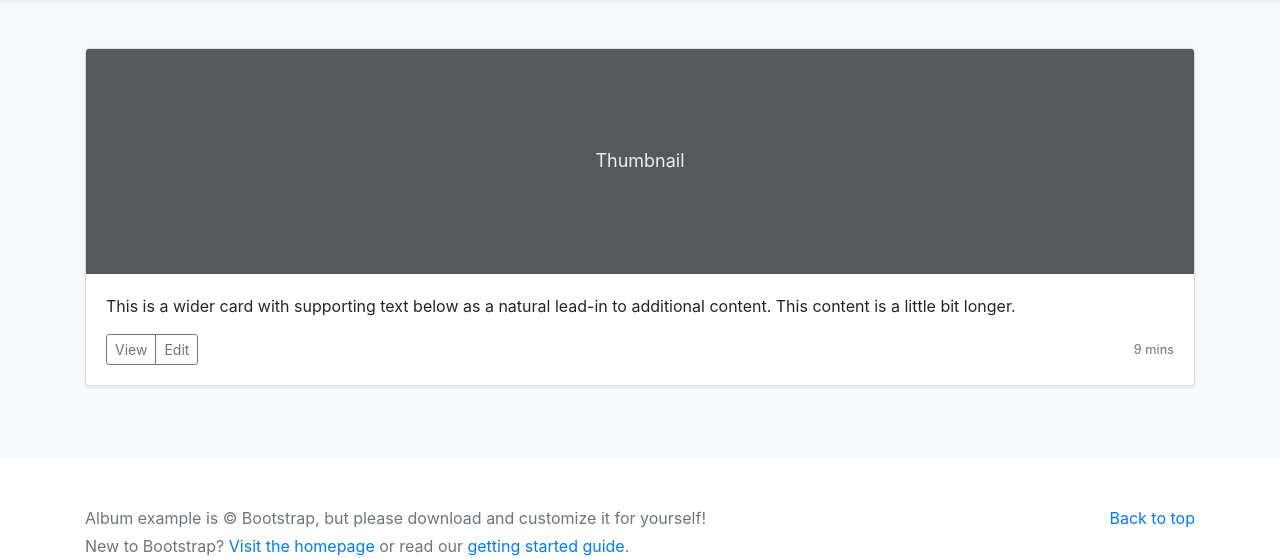
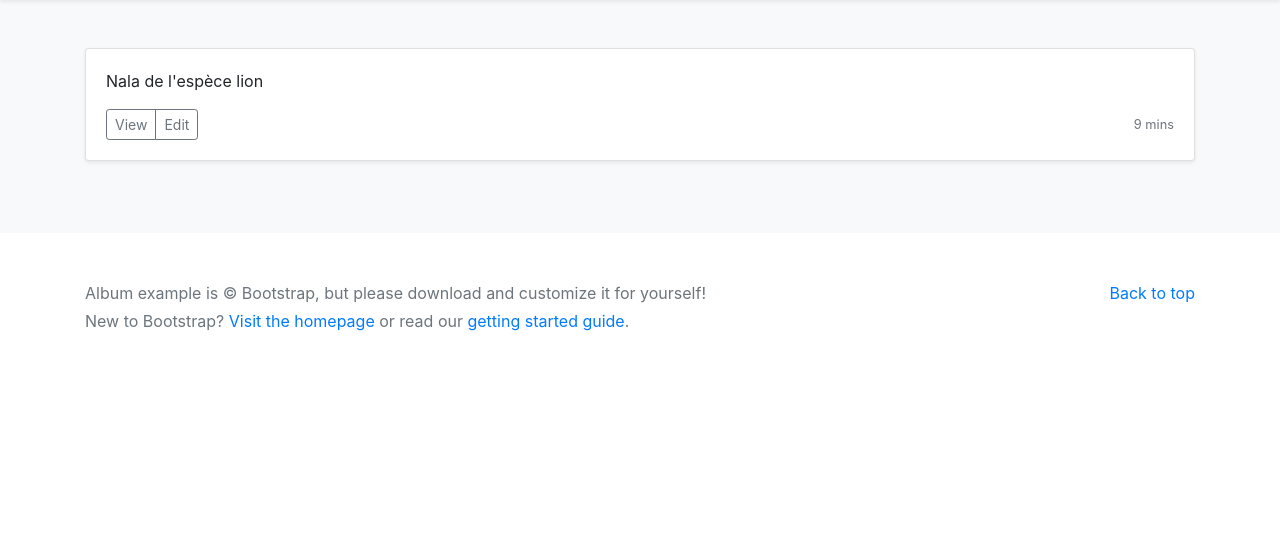
Before and after one commit to tomsihap/wf3zoo, a PHP site: page /show.php in a window 1280 px wide. Shown: the part 56-614 px from the top of the page. Run offline with PHP 8.4, Linux system fonts and the light colour scheme; data comes from the database, SQL or seed files in the repository.

Commit message:
Creating show.php

```diff
--- a/show.php
+++ b/show.php
@@ -1,3 +1,10 @@
+<?php
+$bdd = new PDO('mysql:host=localhost;dbname=wf3zoo;charset=utf8;port=8889', 'root', 'root');
+$request = "SELECT * FROM animal";
+$response = $bdd->query($request);
+$animal = $response->fetch(PDO::FETCH_ASSOC);
+?>
+
 <?php include 'partials/navbar.php' ?>
 
 <main role="main">
@@ -8,12 +15,8 @@
             <div class="row">
                 <div class="col-md-12">
                     <div class="card mb-4 shadow-sm">
-                        <svg class="bd-placeholder-img card-img-top" width="100%" height="225" xmlns="http://www.w3.org/2000/svg" preserveAspectRatio="xMidYMid slice" focusable="false" role="img" aria-label="Placeholder: Thumbnail">
-                            <title>Placeholder</title>
-                            <rect width="100%" height="100%" fill="#55595c" /><text x="50%" y="50%" fill="#eceeef" dy=".3em">Thumbnail</text>
-                        </svg>
                         <div class="card-body">
-                            <p class="card-text">This is a wider card with supporting text below as a natural lead-in to additional content. This content is a little bit longer.</p>
+                            <p class="card-text"><?= $animal['nom'] ?> de l'espèce <?= $animal['espece'] ?></p>
                             <div class="d-flex justify-content-between align-items-center">
                                 <div class="btn-group">
                                     <button type="button" class="btn btn-sm btn-outline-secondary">View</button>
```
